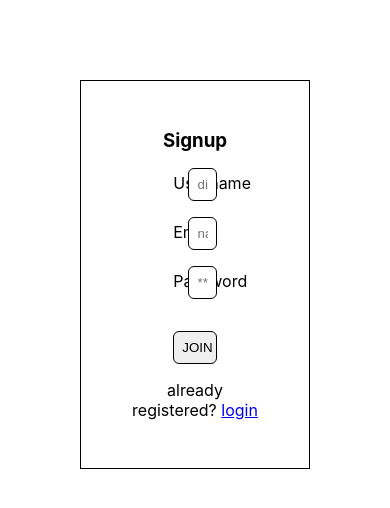
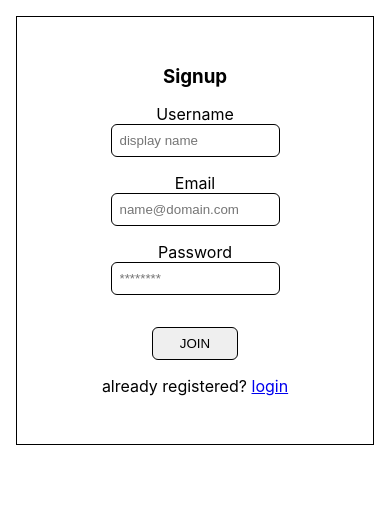
Before and after one commit to MrN-Nabhani/Hanat-Countdown, a React (Create React App) app: page / in a window 390 px wide. Shown: the top 508 px of the page. Built offline with nearby package versions, Linux system fonts and the light colour scheme.

Commit message:
responsive design

```diff
--- a/src/components/common/inputField/StyledInputField.js
+++ b/src/components/common/inputField/StyledInputField.js
@@ -3,9 +3,16 @@ import styled from "styled-components";
 export const StyledInputField = styled.div`
   display: flex;
   margin: 1rem auto;
-  width: 33%;
+  width: 35%;
   justify-content: space-between;
   align-items: baseline;
+
+  @media only screen and (max-width: 800px) {
+    flex-direction: column;
+    width: 100%;
+    justify-content: center;
+    align-items: center;
+  }
 `;
 
 export const Input = styled.input`
@@ -18,5 +25,7 @@ export const Input = styled.input`
 
 export const Label = styled.label`
   width: 25%;
-  text-align: left;
+  @media only screen and (max-width: 800px) {
+    width: 50%;
+  }
 `;
--- a/src/pages/login/StyledLogin.js
+++ b/src/pages/login/StyledLogin.js
@@ -5,4 +5,8 @@ export const LoginForm = styled.form`
   padding: 3rem;
   border: 1px solid black;
   text-align: center;
+
+  @media only screen and (max-width: 900px) {
+    margin: 1rem;
+  }
 `;
--- a/src/pages/signup/StyledSignup.js
+++ b/src/pages/signup/StyledSignup.js
@@ -5,4 +5,8 @@ export const RegistrationForm = styled.form`
   padding: 3rem;
   border: 1px solid black;
   text-align: center;
+
+  @media only screen and (max-width: 900px) {
+    margin: 1rem;
+  }
 `;
```
